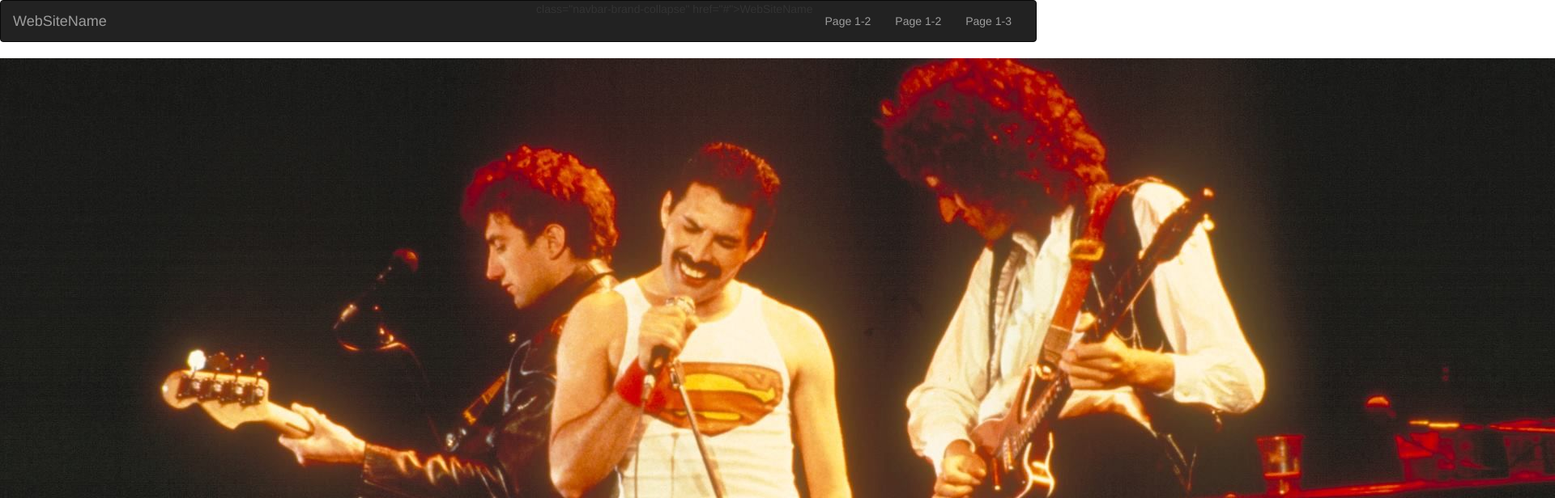
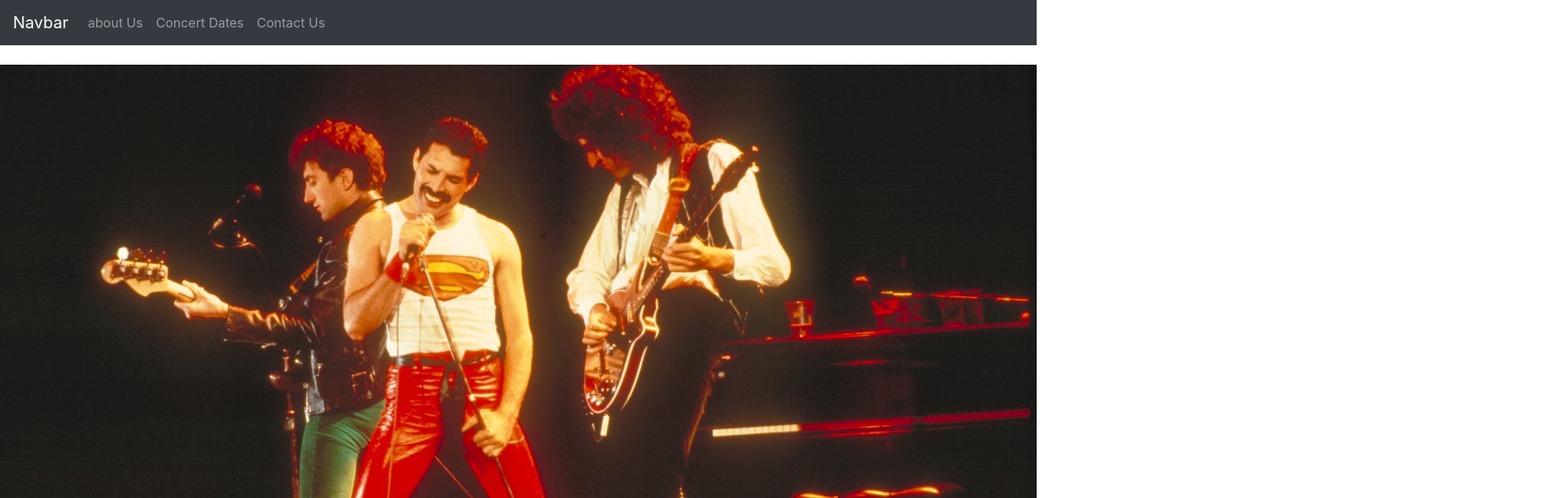
Before and after one commit to tomfinnegan/Milestone-Project-1, a plain HTML site: page index.html in a window 1280 px wide. Shown: the top 616 px of the page at 81% size, 1920 px wide, since content can reach past the window. Drawn offline with nearby package versions, Linux system fonts and the light colour scheme.

Commit message:
update index.html page

```diff
--- a/assets/css/style.css
+++ b/assets/css/style.css
@@ -8,6 +8,13 @@
 }
 #exCollapsingNavbar {
   text-align:left;
+
 }
 
-  background: url('/images/8cc950ea7b83e7548e9a2ae9157bd00e.jpg');
+
+
+
+
+ .nav navbar-nav navbar-right {
+     color-adjust: red;
+ }
--- a/index.html
+++ b/index.html
@@ -1,39 +1,50 @@
 <!DOCTYPE html>
 <html lang="en">
 <head>
-  <title>Bootstrap Example</title>
-  <meta charset="utf-8">
+
+ <meta charset="utf-8">
   <meta name="viewport" content="width=device-width, initial-scale=1">
-  <link rel="stylesheet" href="https://maxcdn.bootstrapcdn.com/bootstrap/3.4.1/css/bootstrap.min.css">
+  <link rel="stylesheet" href="https://maxcdn.bootstrapcdn.com/bootstrap/4.5.2/css/bootstrap.min.css">
   <script src="https://ajax.googleapis.com/ajax/libs/jquery/3.5.1/jquery.min.js"></script>
-  <script src="https://maxcdn.bootstrapcdn.com/bootstrap/3.4.1/js/bootstrap.min.js"></script>
+  <script src="https://cdnjs.cloudflare.com/ajax/libs/popper.js/1.16.0/umd/popper.min.js"></script>
+  <script src="https://maxcdn.bootstrapcdn.com/bootstrap/4.5.2/js/bootstrap.min.js"></script>
   <link rel="stylesheet"href="assets/css/style.css" type=text/css />
+
 </head>
 <body>
 
-<nav class="navbar navbar-inverse ">
-  <div class="container-fluid">
-    <div class="navbar-header">
-      <button type="button" class="navbar-toggle" data-toggle="collapse" data-target="#myNavbar">
-        <span class="icon-bar"></span>
-        <span class="icon-bar"></span>
-        <span class="icon-bar"></span>
-      </button>
-      <a class="navbar-brand" href="#">WebSiteName</a>
-    </div>
-    <div class="collapse navbar-collapse" id="myNavbar"> class="navbar-brand-collapse" href="#">WebSiteName</a>
-
-      <ul class="nav navbar-nav navbar-right">
-            <li><a href="#">Page 1-2</a></li>
-            <li><a href="#">Page 1-2</a></li>
-            <li><a href="#">Page 1-3</a></li>
-          </ul>
-        </li>
-      </ul>
-    </div>
+<nav class="navbar navbar-expand-md bg-dark navbar-dark">
+  <a class="navbar-brand" href="#">Navbar</a>
+  <button class="navbar-toggler" type="button" data-toggle="collapse" data-target="#collapsibleNavbar">
+    <span class="navbar-toggler-icon"></span>
+  </button>
+  <div class="collapse navbar-collapse" id="collapsibleNavbar">
+    <ul class="nav navbar-nav navbar-right">
+      <li class="nav-item">
+        <a class="nav-link" href="About Us">about Us</a>
+      </li>
+      <li class="nav-item">
+        <a class="nav-link" href="Concert Dates">Concert Dates</a>
+      </li>
+      <li class="nav-item">
+        <a class="nav-link" href="Contact Us">Contact Us</a>
+      </li>
+    </ul>
   </div>
 </nav>
-<img src="assets/images/8cc950ea7b83e7548e9a2ae9157bd00e.jpg" class="img-fluid" alt="concert cancelled">
+<br>
 
+
+
+
+
+
+
+
+<img src="assets/images/8cc950ea7b83e7548e9a2ae9157bd00e.jpg" class="img-fluid" alt="queen">
+
+ <div class="container-fluid">
+<h2>About Us</h2>
+</div>
 </body>
 </html>
```
